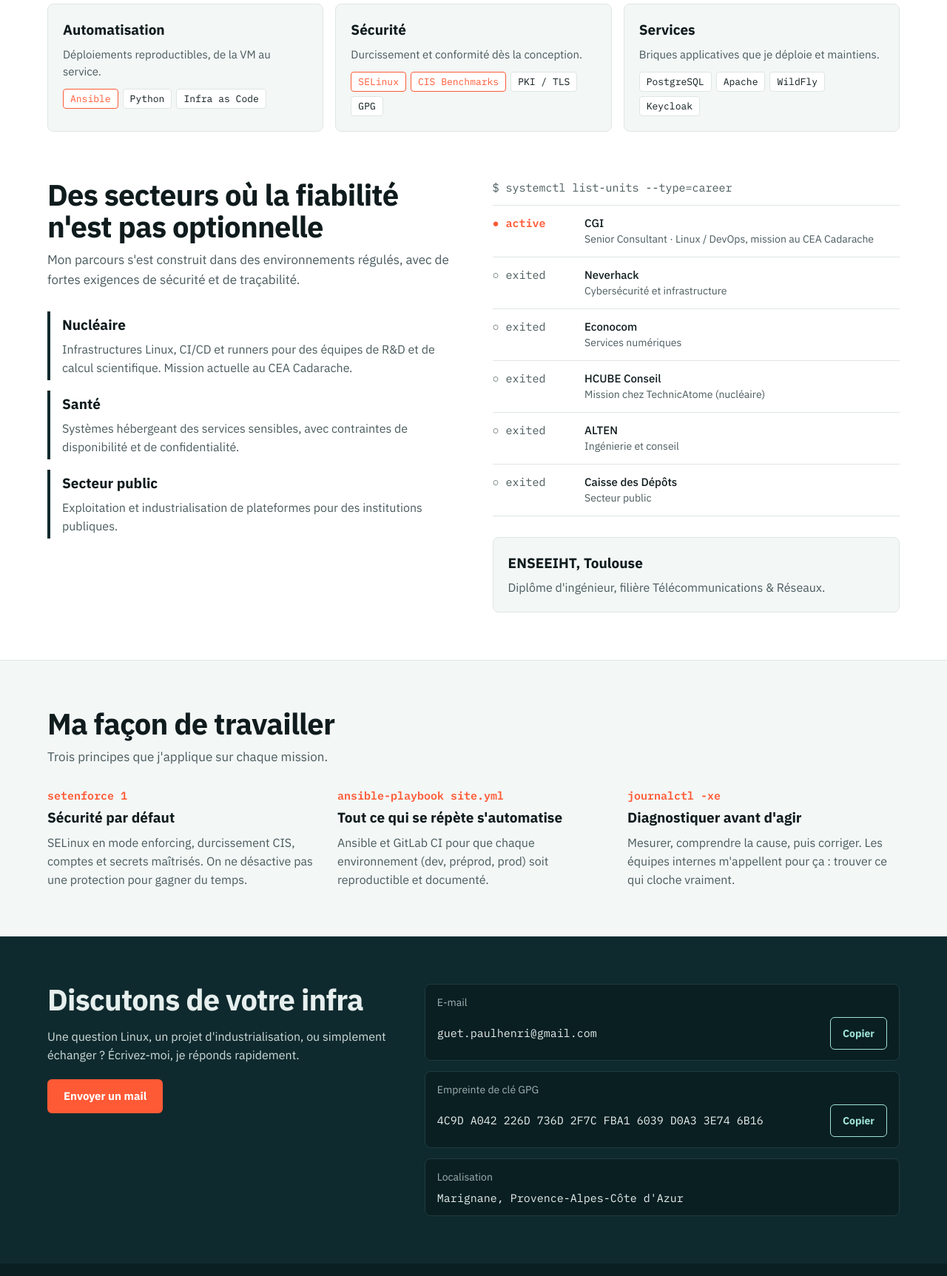
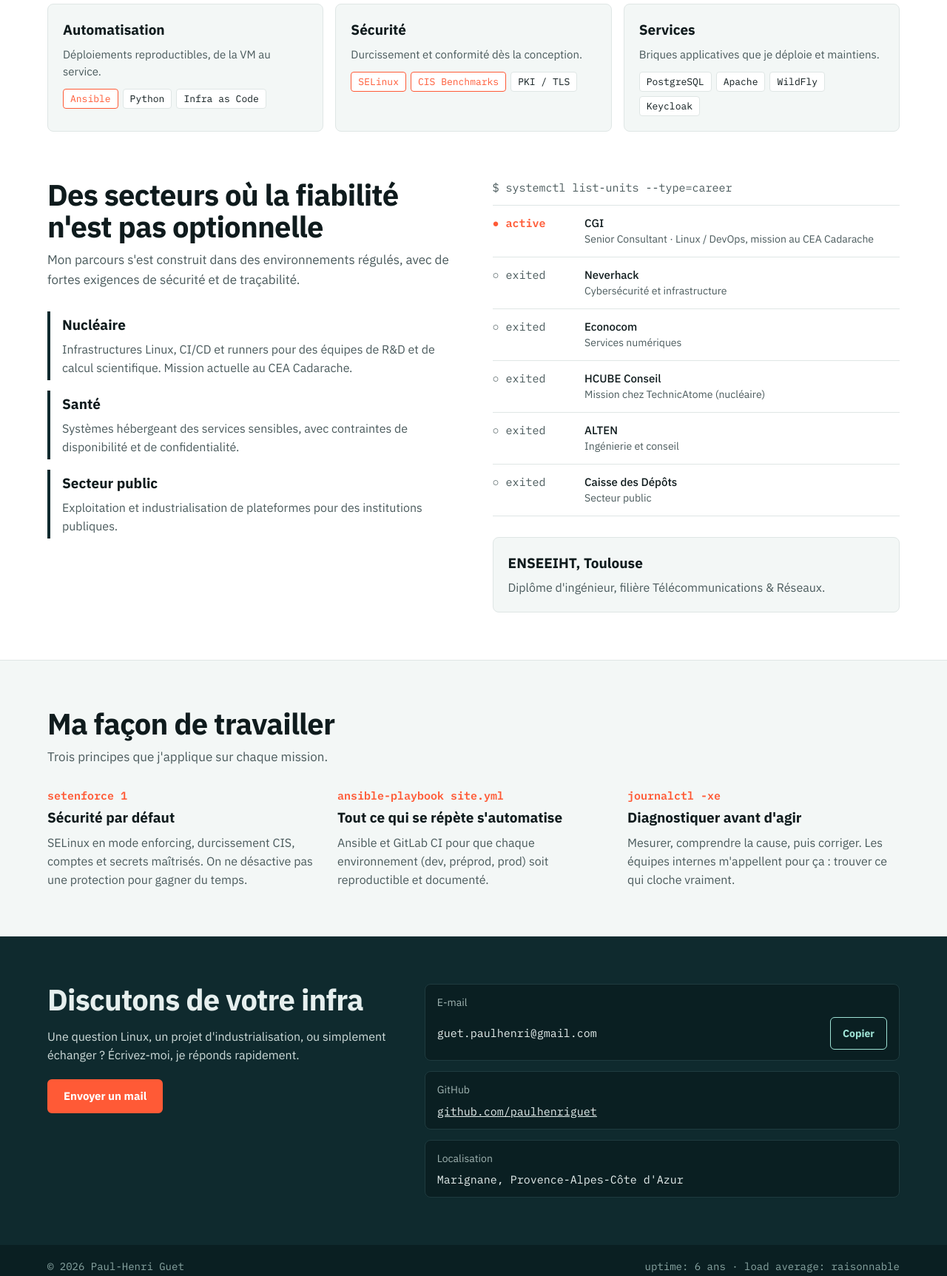
Before and after one commit to paulhenriguet/paulhenriguet.github.io, a plain HTML site: page index.html in a window 1280 px wide. Shown: the part 1060-2785 px from the top of the page at 74% size. Drawn offline with Linux system fonts and the light colour scheme.

Commit message:
Add files via upload

```diff
--- a/index.html
+++ b/index.html
@@ -120,7 +120,7 @@ footer .wrap{display:flex;flex-wrap:wrap;gap:8px 24px;justify-content:space-betw
 <p class="lead">Six ans à construire, durcir et automatiser des infrastructures Linux dans des environnements où l'erreur coûte cher : nucléaire, santé, secteur public. RHEL, conteneurs, CI/CD et sécurité by design.</p>
 <div class="btns">
 <a class="btn p" href="#contact">Me contacter</a>
-<a class="btn" href="#parcours">Voir le parcours</a>
+<a class="btn" href="projets.html">Voir mes projets</a>
 </div>
 <p class="where">Senior Consultant chez CGI · basé à Marignane (13)</p>
 </div>
@@ -185,12 +185,12 @@ footer .wrap{display:flex;flex-wrap:wrap;gap:8px 24px;justify-content:space-betw
 </div>
 <div class="kv">
 <div class="row"><span class="lab">E-mail</span><span class="val" id="mail">guet.paulhenri@gmail.com</span><button type="button" data-c="mail" id="b-mail">Copier</button></div>
-<div class="row"><span class="lab">Empreinte de clé GPG</span><span class="val" id="gpg">4C9D A042 226D 736D 2F7C FBA1 6039 D0A3 3E74 6B16</span><button type="button" data-c="gpg" id="b-gpg">Copier</button></div>
+<div class="row"><span class="lab">GitHub</span><span class="val"><a href="https://github.com/paulhenriguet">github.com/paulhenriguet</a></span></div>
 <div class="row"><span class="lab">Localisation</span><span class="val">Marignane, Provence-Alpes-Côte d'Azur</span></div>
 </div>
 </div></section>
 
-<footer><div class="wrap"><span>© 2026 Paul-Henri Guet</span></div></footer>
+<footer><div class="wrap"><span>© 2026 Paul-Henri Guet</span><span>uptime: 6 ans · load average: raisonnable</span></div></footer>
 
 <script>
 {
@@ -205,7 +205,7 @@ const stk=[
  ["Conteneurs","Images, registres et orchestration.",[["Podman",1],["Buildah"],["Kubernetes",1],["Harbor"],["Traefik"]]],
  ["CI/CD","Pipelines et runners pour les équipes de développement.",[["GitLab CI/CD",1],["GitLab Runner",1],["Git"]]],
  ["Automatisation","Déploiements reproductibles, de la VM au service.",[["Ansible",1],["Python"],["Infra as Code"]]],
- ["Sécurité","Durcissement et conformité dès la conception.",[["SELinux",1],["CIS Benchmarks",1],["PKI / TLS"],["GPG"]]],
+ ["Sécurité","Durcissement et conformité dès la conception.",[["SELinux",1],["CIS Benchmarks",1],["PKI / TLS"]]],
  ["Services","Briques applicatives que je déploie et maintiens.",[["PostgreSQL"],["Apache"],["WildFly"],["Keycloak"]]]
 ];
 document.getElementById('stk').innerHTML=stk.map(([t,d,tags])=>`<div class="grp"><h3>${t}</h3><p>${d}</p><div class="tags">${tags.map(([n,k])=>`<span class="tag${k?' k':''}">${n}</span>`).join('')}</div></div>`).join('');
```
